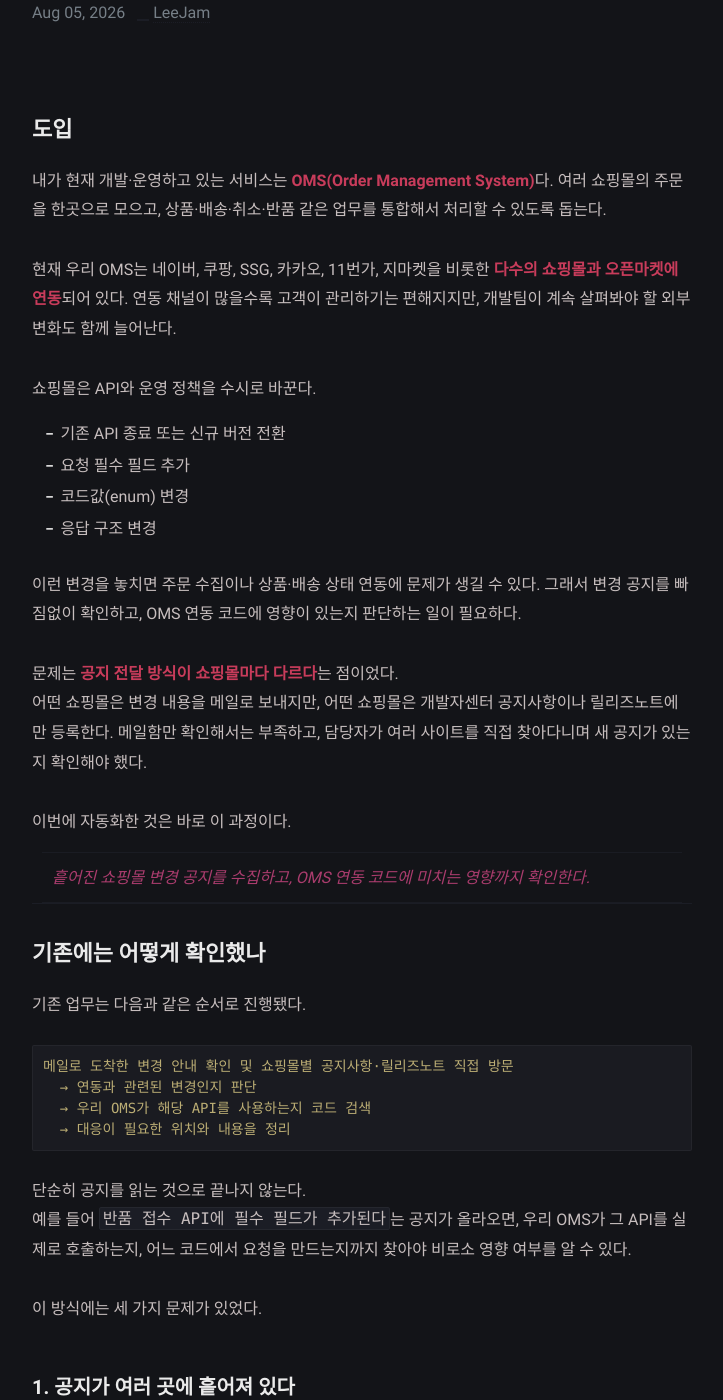
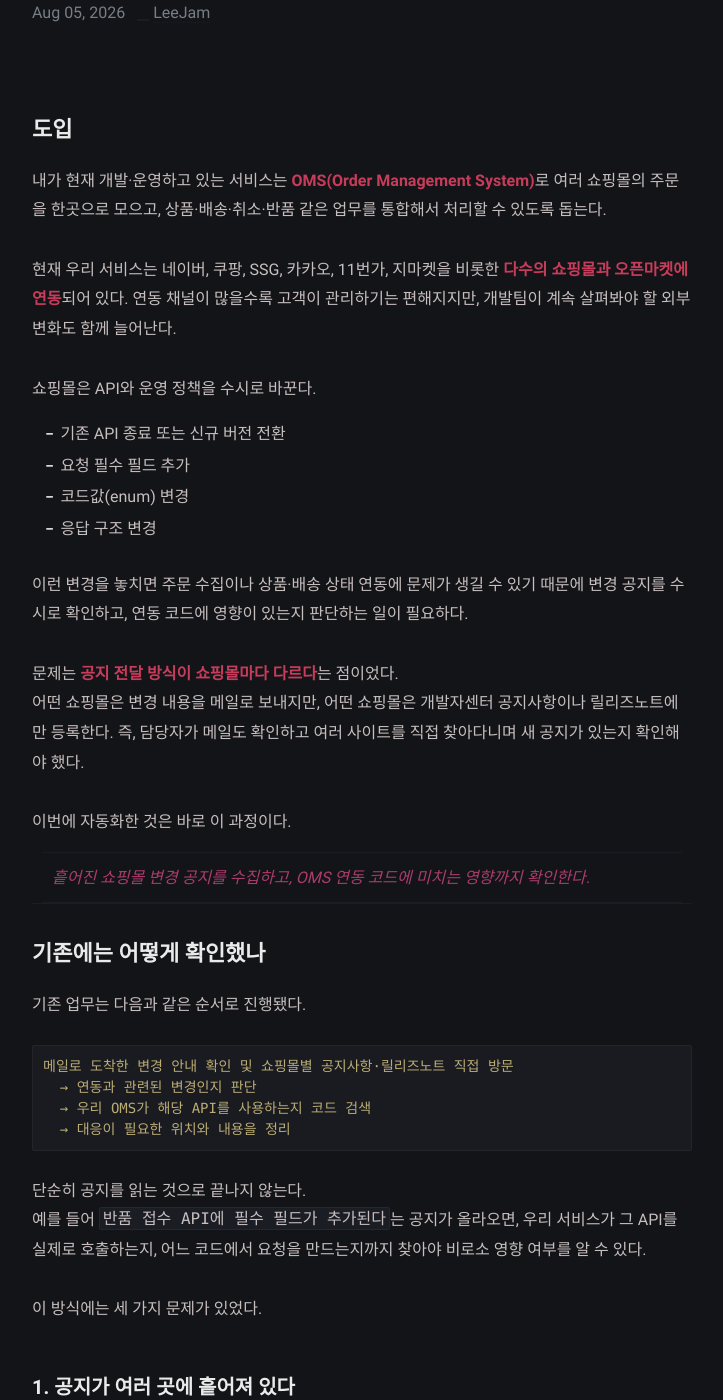
Before and after one commit to LeeJams/LeeJams.github.io, a Jekyll site: the page built from _posts/ai/2026-08-05-cowork-automation-skills.md, in a window 1280 px wide and 1400 px high, scrolled down 336 px. Shown: the whole window, without its empty margins (278-1001 px from the left). Built offline with Jekyll 4.4.1, drawn with Linux system fonts in a browser that asks for light colours; comment, search, counter and statistics services are not loaded; some of the changed text lies outside the part shown.

Commit message:
문구 다듬기

````diff
--- a/_posts/ai/2026-08-05-cowork-automation-skills.md
+++ b/_posts/ai/2026-08-05-cowork-automation-skills.md
@@ -7,9 +7,9 @@ category: ["AI"]
 
 ## 도입
 
-내가 현재 개발·운영하고 있는 서비스는 **OMS(Order Management System)**다. 여러 쇼핑몰의 주문을 한곳으로 모으고, 상품·배송·취소·반품 같은 업무를 통합해서 처리할 수 있도록 돕는다.
+내가 현재 개발·운영하고 있는 서비스는 **OMS(Order Management System)**로 여러 쇼핑몰의 주문을 한곳으로 모으고, 상품·배송·취소·반품 같은 업무를 통합해서 처리할 수 있도록 돕는다.
 
-현재 우리 OMS는 네이버, 쿠팡, SSG, 카카오, 11번가, 지마켓을 비롯한 **다수의 쇼핑몰과 오픈마켓에 연동**되어 있다. 연동 채널이 많을수록 고객이 관리하기는 편해지지만, 개발팀이 계속 살펴봐야 할 외부 변화도 함께 늘어난다.
+현재 우리 서비스는 네이버, 쿠팡, SSG, 카카오, 11번가, 지마켓을 비롯한 **다수의 쇼핑몰과 오픈마켓에 연동**되어 있다. 연동 채널이 많을수록 고객이 관리하기는 편해지지만, 개발팀이 계속 살펴봐야 할 외부 변화도 함께 늘어난다.
 
 쇼핑몰은 API와 운영 정책을 수시로 바꾼다.
 
@@ -18,10 +18,10 @@ category: ["AI"]
 - 코드값(enum) 변경
 - 응답 구조 변경
 
-이런 변경을 놓치면 주문 수집이나 상품·배송 상태 연동에 문제가 생길 수 있다. 그래서 변경 공지를 빠짐없이 확인하고, OMS 연동 코드에 영향이 있는지 판단하는 일이 필요하다.
+이런 변경을 놓치면 주문 수집이나 상품·배송 상태 연동에 문제가 생길 수 있기 때문에 변경 공지를 수시로 확인하고, 연동 코드에 영향이 있는지 판단하는 일이 필요하다.
 
 문제는 **공지 전달 방식이 쇼핑몰마다 다르다**는 점이었다.<br/>
-어떤 쇼핑몰은 변경 내용을 메일로 보내지만, 어떤 쇼핑몰은 개발자센터 공지사항이나 릴리즈노트에만 등록한다. 메일함만 확인해서는 부족하고, 담당자가 여러 사이트를 직접 찾아다니며 새 공지가 있는지 확인해야 했다.
+어떤 쇼핑몰은 변경 내용을 메일로 보내지만, 어떤 쇼핑몰은 개발자센터 공지사항이나 릴리즈노트에만 등록한다. 즉, 담당자가 메일도 확인하고 여러 사이트를 직접 찾아다니며 새 공지가 있는지 확인해야 했다.
 
 이번에 자동화한 것은 바로 이 과정이다.
 
@@ -41,7 +41,7 @@ category: ["AI"]
 ```
 
 단순히 공지를 읽는 것으로 끝나지 않는다.<br/>
-예를 들어 `반품 접수 API에 필수 필드가 추가된다`는 공지가 올라오면, 우리 OMS가 그 API를 실제로 호출하는지, 어느 코드에서 요청을 만드는지까지 찾아야 비로소 영향 여부를 알 수 있다.
+예를 들어 `반품 접수 API에 필수 필드가 추가된다`는 공지가 올라오면, 우리 서비스가 그 API를 실제로 호출하는지, 어느 코드에서 요청을 만드는지까지 찾아야 비로소 영향 여부를 알 수 있다.
 
 이 방식에는 세 가지 문제가 있었다.
 
@@ -67,13 +67,11 @@ Claude Cowork 스킬은 변경 공지 확인부터 코드 영향 점검까지
 
 ### 1단계 — 공지 수집
 
-메일로 수신한 변경 안내와 주요 쇼핑몰의 개발자센터 공지사항·릴리즈노트를 정해진 기간 기준으로 수집한다.
-
-현재는 변경 빈도와 연동 중요도를 고려해 **주요 쇼핑몰**부터 점검하고 있다. 각 쇼핑몰마다 공지가 올라오는 위치가 다르기 때문에, 스킬에 점검 대상과 수집 경로를 명시했다.
+메일로 수신한 변경 안내와 주요 쇼핑몰의 개발자센터 공지사항·릴리즈노트를 정해진 기간 기준으로 수집한다. 각 쇼핑몰마다 공지가 올라오는 위치가 다르기 때문에, **스킬에 점검 대상과 수집 경로를 명시**했다.
 
 ### 2단계 — 연동 영향 공지 선별
 
-수집한 공지 중 OMS 연동에 영향을 줄 수 있는 변경만 남긴다.
+수집한 공지 중 연동에 영향을 줄 수 있는 변경만 남긴다.
 
 - 엔드포인트 종료와 버전 전환
 - 요청 필수 필드 추가·변경
@@ -126,7 +124,8 @@ Claude Cowork 스킬은 변경 공지 확인부터 코드 영향 점검까지
 스킵 13건 — 이벤트·시스템 점검 등 연동과 무관한 공지
 ```
 
-위 내용은 리포트 형식을 설명하기 위한 예시다.<br/>
+위 내용은 리포트 형식을 설명하기 위한 예시다.
+
 실제 리포트에는 공지 출처와 변경 내용, 사용 여부, 확인할 파일과 위치, 필요한 대응 방향을 담는다. 코드 본문이나 인증 정보는 포함하지 않는다.
 
 스킵 건수도 함께 남긴다. 결과에 영향 건만 있으면 전체 공지를 제대로 확인한 것인지 알기 어렵다. 제외한 건수를 보여주면 **누락한 것이 아니라 확인 후 제외했다는 사실**을 알 수 있다.
````
